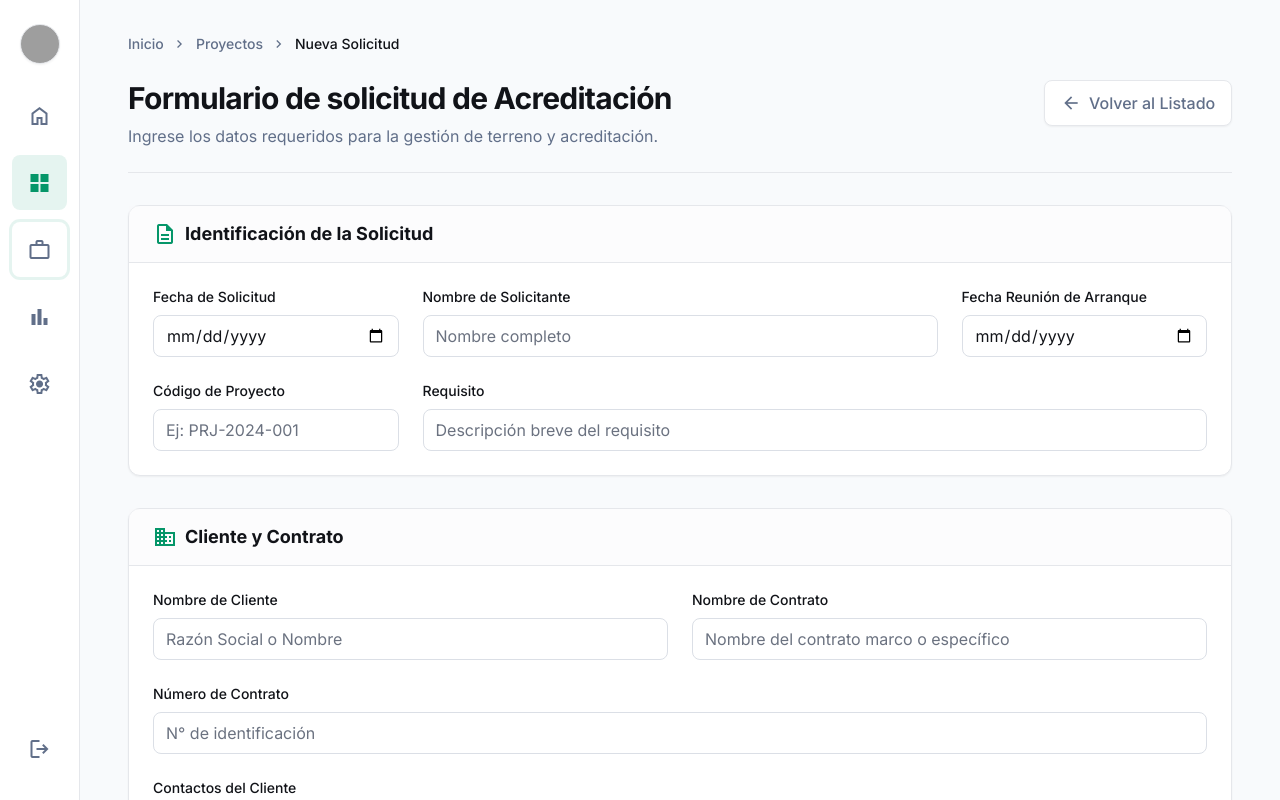
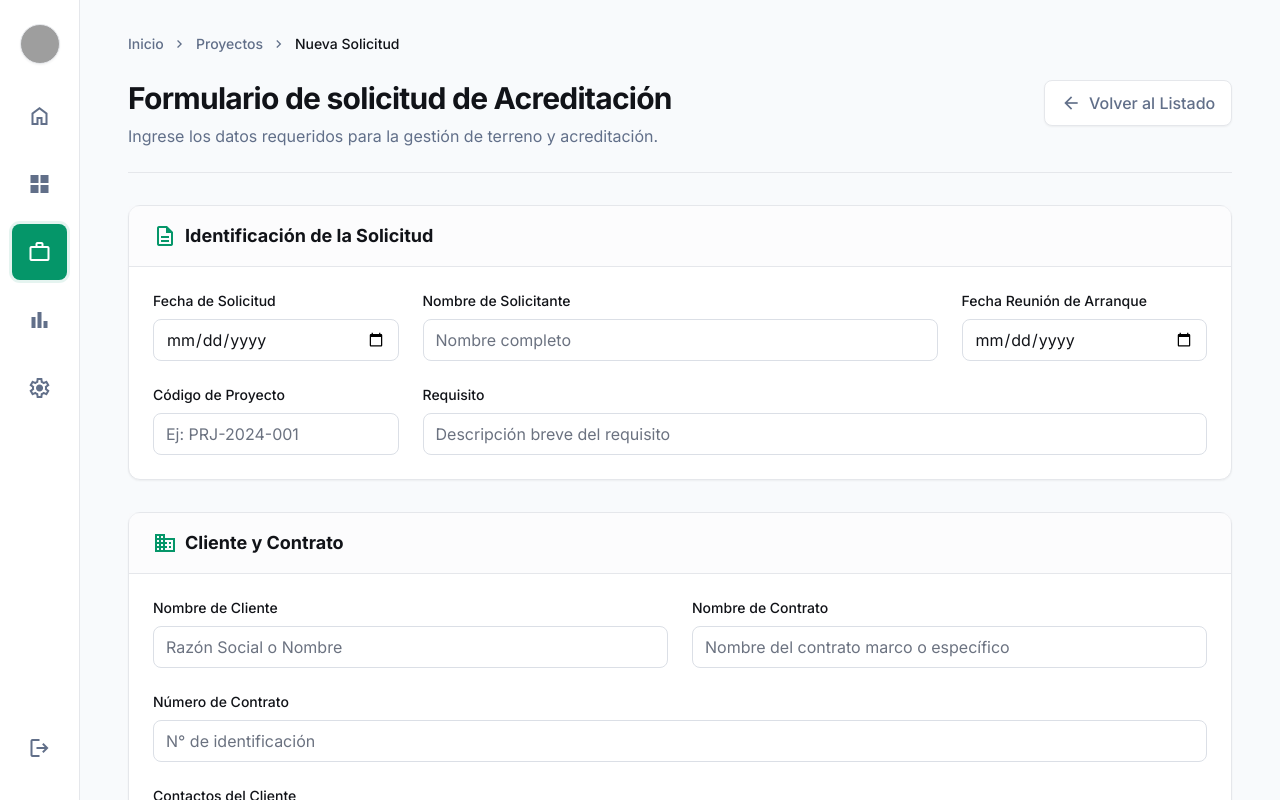
Before and after one commit to CamiloMans/GestionRequerimientos, a React (Vite) app: page / in a window 1280 px wide. Both pictures are taken after a click on the button "work". Shown: the top 800 px of the page. Built offline with nearby package versions, Linux system fonts and the light colour scheme; no server answers; the database is empty; grey boxes are pictures that could not be loaded.

Commit message:
Se ajustan tamaño letras y sidebar

```diff
--- a/App.tsx
+++ b/App.tsx
@@ -92,12 +92,13 @@ function App() {
   };
 
   return (
-    <div className="relative flex min-h-screen w-full flex-row overflow-x-hidden">
+    <div className="relative flex h-screen w-full flex-row overflow-hidden">
       <Sidebar
         isOpen={sidebarOpen}
         onClose={() => setSidebarOpen(false)}
         onNavigateToRequests={handleNavigateToList}
         onNavigateToFieldRequest={handleNavigateToFieldRequest}
+        activeView={view}
       />
 
       {/* Mobile Header */}
@@ -112,7 +113,7 @@ function App() {
         <div className="w-10"></div> {/* Spacer for centering */}
       </div>
 
-      <main className="flex flex-1 flex-col h-full min-h-screen bg-[#f8fafc] pt-[60px] lg:pt-0">
+      <main className="flex flex-1 flex-col h-full overflow-y-auto bg-[#f8fafc] pt-[60px] lg:pt-0">
         {loading ? (
           <div className="flex items-center justify-center h-full min-h-screen">
             <div className="text-center">
--- a/components/FieldRequestForm.tsx
+++ b/components/FieldRequestForm.tsx
@@ -68,8 +68,8 @@ const FieldRequestForm: React.FC<FieldRequestFormProps> = ({ onBack }) => {
         {/* Header */}
         <div className="mb-8 flex flex-wrap justify-between gap-4 border-b border-[#e5e7eb] pb-6">
           <div className="flex flex-col gap-2">
-            <h1 className="text-[#111318] text-3xl font-bold tracking-tight">Formulario de solicitud de Acreditación</h1>
-            <p className="text-[#616f89] text-base font-normal">
+            <h1 className="text-[#111318] text-2xl lg:text-3xl font-bold tracking-tight">Formulario de solicitud de Acreditación</h1>
+            <p className="text-[#616f89] text-sm lg:text-base font-normal">
               Ingrese los datos requeridos para la gestión de terreno y acreditación.
             </p>
           </div>
@@ -90,7 +90,7 @@ const FieldRequestForm: React.FC<FieldRequestFormProps> = ({ onBack }) => {
           {/* Section 1: Identificación de la Solicitud */}
           <div className="rounded-xl border border-[#e5e7eb] bg-white shadow-sm">
             <div className="border-b border-[#e5e7eb] px-6 py-4 bg-gray-50/50">
-              <h3 className="text-[#111318] text-lg font-bold leading-tight flex items-center gap-2">
+              <h3 className="text-[#111318] text-base lg:text-lg font-bold leading-tight flex items-center gap-2">
                 <span className="material-symbols-outlined text-primary">description</span>
                 Identificación de la Solicitud
               </h3>
@@ -155,7 +155,7 @@ const FieldRequestForm: React.FC<FieldRequestFormProps> = ({ onBack }) => {
           {/* Section 2: Cliente y Contrato */}
           <div className="rounded-xl border border-[#e5e7eb] bg-white shadow-sm">
             <div className="border-b border-[#e5e7eb] px-6 py-4 bg-gray-50/50">
-              <h3 className="text-[#111318] text-lg font-bold leading-tight flex items-center gap-2">
+              <h3 className="text-[#111318] text-base lg:text-lg font-bold leading-tight flex items-center gap-2">
                 <span className="material-symbols-outlined text-primary">business</span>
                 Cliente y Contrato
               </h3>
@@ -228,7 +228,7 @@ const FieldRequestForm: React.FC<FieldRequestFormProps> = ({ onBack }) => {
           {/* Section 3: Gestión Interna MYMA */}
           <div className="rounded-xl border border-[#e5e7eb] bg-white shadow-sm">
             <div className="border-b border-[#e5e7eb] px-6 py-4 bg-gray-50/50">
-              <h3 className="text-[#111318] text-lg font-bold leading-tight flex items-center gap-2">
+              <h3 className="text-[#111318] text-base lg:text-lg font-bold leading-tight flex items-center gap-2">
                 <span className="material-symbols-outlined text-primary">work</span>
                 Gestión Interna MYMA
               </h3>
@@ -276,7 +276,7 @@ const FieldRequestForm: React.FC<FieldRequestFormProps> = ({ onBack }) => {
           {/* Section 4: Terreno, Seguridad y Acreditación */}
           <div className="rounded-xl border border-[#e5e7eb] bg-white shadow-sm">
             <div className="border-b border-[#e5e7eb] px-6 py-4 bg-gray-50/50">
-              <h3 className="text-[#111318] text-lg font-bold leading-tight flex items-center gap-2">
+              <h3 className="text-[#111318] text-base lg:text-lg font-bold leading-tight flex items-center gap-2">
                 <span className="material-symbols-outlined text-primary">shield</span>
                 Terreno, Seguridad y Acreditación
               </h3>
@@ -379,7 +379,7 @@ const FieldRequestForm: React.FC<FieldRequestFormProps> = ({ onBack }) => {
           {/* Worker List Builder */}
           <div className="rounded-xl border border-[#e5e7eb] bg-white shadow-sm opacity-90">
             <div className="border-b border-[#e5e7eb] px-6 py-4 flex justify-between items-center bg-gray-50/50">
-              <h3 className="text-[#111318] text-base font-bold leading-tight text-gray-700">
+              <h3 className="text-[#111318] text-base lg:text-lg font-bold leading-tight text-gray-700">
                  Detalle de Personal (Opcional)
               </h3>
               <span className="text-xs text-gray-500">
@@ -396,18 +396,19 @@ const FieldRequestForm: React.FC<FieldRequestFormProps> = ({ onBack }) => {
           </div>
 
           {/* Footer Actions */}
-          <div className="flex items-center justify-end gap-4 pt-4">
+          <div className="flex flex-col-reverse sm:flex-row items-center justify-end gap-3 pt-6 border-t border-gray-100 mt-2">
             <button
               type="button"
               onClick={onBack}
-              className="flex h-12 items-center justify-center rounded-lg border border-transparent px-6 text-base font-medium text-[#616f89] hover:bg-gray-100 hover:text-[#111318] transition-colors"
+              className="w-full sm:w-auto px-5 py-2.5 rounded-lg border border-gray-200 bg-white text-gray-600 hover:bg-gray-50 font-medium transition-colors text-sm"
             >
               Cancelar
             </button>
             <button
               type="submit"
-              className="flex h-12 min-w-[160px] items-center justify-center rounded-lg bg-primary px-6 text-base font-bold text-white shadow-md hover:bg-primary-hover hover:shadow-lg transition-all focus:ring-4 focus:ring-primary/30"
+              className="w-full sm:w-auto px-5 py-2.5 rounded-lg bg-primary hover:bg-primary-hover text-white font-medium shadow-sm shadow-primary/20 hover:shadow-primary/40 transition-all flex items-center justify-center gap-2 text-sm"
             >
+              <span className="material-symbols-outlined text-[20px]">save</span>
               Guardar Solicitud
             </button>
           </div>
--- a/components/Sidebar.tsx
+++ b/components/Sidebar.tsx
@@ -5,9 +5,12 @@ interface SidebarProps {
   onClose: () => void;
   onNavigateToRequests?: () => void;
   onNavigateToFieldRequest?: () => void;
+  activeView?: 'list' | 'create' | 'fieldRequest';
 }
 
-const Sidebar: React.FC<SidebarProps> = ({ isOpen, onClose, onNavigateToRequests, onNavigateToFieldRequest }) => {
+const Sidebar: React.FC<SidebarProps> = ({ isOpen, onClose, onNavigateToRequests, onNavigateToFieldRequest, activeView }) => {
+  const isRequestsActive = activeView === 'list' || activeView === 'create';
+  const isFieldRequestActive = activeView === 'fieldRequest';
   const handleRequestsClick = () => {
     console.log('🖱️ Click en Solicitudes detectado!');
     if (onNavigateToRequests) {
@@ -37,12 +40,20 @@ const Sidebar: React.FC<SidebarProps> = ({ isOpen, onClose, onNavigateToRequests
       {/* Sidebar */}
       <aside
         className={`
-          fixed lg:sticky top-0 h-screen w-20 flex-col border-r border-[#e5e7eb] bg-white
+          fixed lg:sticky top-0 flex-col border-r border-[#e5e7eb] bg-white
           transition-transform duration-300 ease-in-out
           ${isOpen ? 'translate-x-0' : '-translate-x-full lg:translate-x-0'}
           flex
         `}
-        style={{ zIndex: 9999 }}
+        style={{
+          zIndex: 9999,
+          width: '80px',
+          minWidth: '80px',
+          maxWidth: '80px',
+          height: '100vh',
+          minHeight: '100vh',
+          maxHeight: '100vh'
+        }}
       >
         <div className="flex h-full flex-col justify-between py-6 w-full items-center">
           <div className="flex flex-col gap-6 w-full items-center">
@@ -59,47 +70,52 @@ const Sidebar: React.FC<SidebarProps> = ({ isOpen, onClose, onNavigateToRequests
             <nav className="flex flex-col gap-3 w-full px-3">
               {/* Inicio */}
               <button
-                onClick={() => console.log('Click en Inicio')}
                 className="flex items-center justify-center p-3 rounded-lg text-[#616f89] hover:bg-gray-100 w-full aspect-square transition-colors"
                 title="Inicio"
               >
-                <span className="material-symbols-outlined pointer-events-none">home</span>
+                <span className="material-symbols-outlined text-2xl pointer-events-none">home</span>
               </button>
 
               {/* Solicitudes */}
               <button
                 onClick={handleRequestsClick}
-                className="flex items-center justify-center p-3 rounded-lg bg-primary/10 text-primary hover:bg-primary/20 w-full aspect-square transition-colors"
+                className={`flex items-center justify-center p-3 rounded-lg w-full aspect-square transition-colors ${
+                  isRequestsActive
+                    ? 'bg-primary text-white hover:bg-primary-hover'
+                    : 'text-[#616f89] hover:bg-gray-100'
+                }`}
                 title="Solicitudes"
               >
-                <span className="material-symbols-outlined fill pointer-events-none">grid_view</span>
+                <span className="material-symbols-outlined fill text-2xl pointer-events-none">grid_view</span>
               </button>
 
               {/* Proyectos */}
               <button
                 onClick={handleFieldRequestClick}
-                className="flex items-center justify-center p-3 rounded-lg text-[#616f89] hover:bg-gray-100 w-full aspect-square transition-colors"
+                className={`flex items-center justify-center p-3 rounded-lg w-full aspect-square transition-colors ${
+                  isFieldRequestActive
+                    ? 'bg-primary text-white hover:bg-primary-hover'
+                    : 'text-[#616f89] hover:bg-gray-100'
+                }`}
                 title="Proyectos"
               >
-                <span className="material-symbols-outlined pointer-events-none">work</span>
+                <span className="material-symbols-outlined text-2xl pointer-events-none">work</span>
               </button>
 
               {/* Reportes */}
               <button
-                onClick={() => console.log('Click en Reportes')}
                 className="flex items-center justify-center p-3 rounded-lg text-[#616f89] hover:bg-gray-100 w-full aspect-square transition-colors"
                 title="Reportes"
               >
-                <span className="material-symbols-outlined pointer-events-none">bar_chart</span>
+                <span className="material-symbols-outlined text-2xl pointer-events-none">bar_chart</span>
               </button>
 
               {/* Configuración */}
               <button
-                onClick={() => console.log('Click en Configuración')}
                 className="flex items-center justify-center p-3 rounded-lg text-[#616f89] hover:bg-gray-100 w-full aspect-square transition-colors"
                 title="Configuración"
               >
-                <span className="material-symbols-outlined pointer-events-none">settings</span>
+                <span className="material-symbols-outlined text-2xl pointer-events-none">settings</span>
               </button>
             </nav>
           </div>
@@ -107,11 +123,10 @@ const Sidebar: React.FC<SidebarProps> = ({ isOpen, onClose, onNavigateToRequests
           {/* Logout Button */}
           <div className="w-full px-3">
             <button
-              onClick={() => console.log('Click en Cerrar Sesión')}
               className="flex items-center justify-center w-full aspect-square p-3 rounded-lg text-[#616f89] hover:bg-gray-100 transition-colors"
               title="Cerrar Sesión"
             >
-              <span className="material-symbols-outlined pointer-events-none">logout</span>
+              <span className="material-symbols-outlined text-2xl pointer-events-none">logout</span>
             </button>
           </div>
         </div>
```
